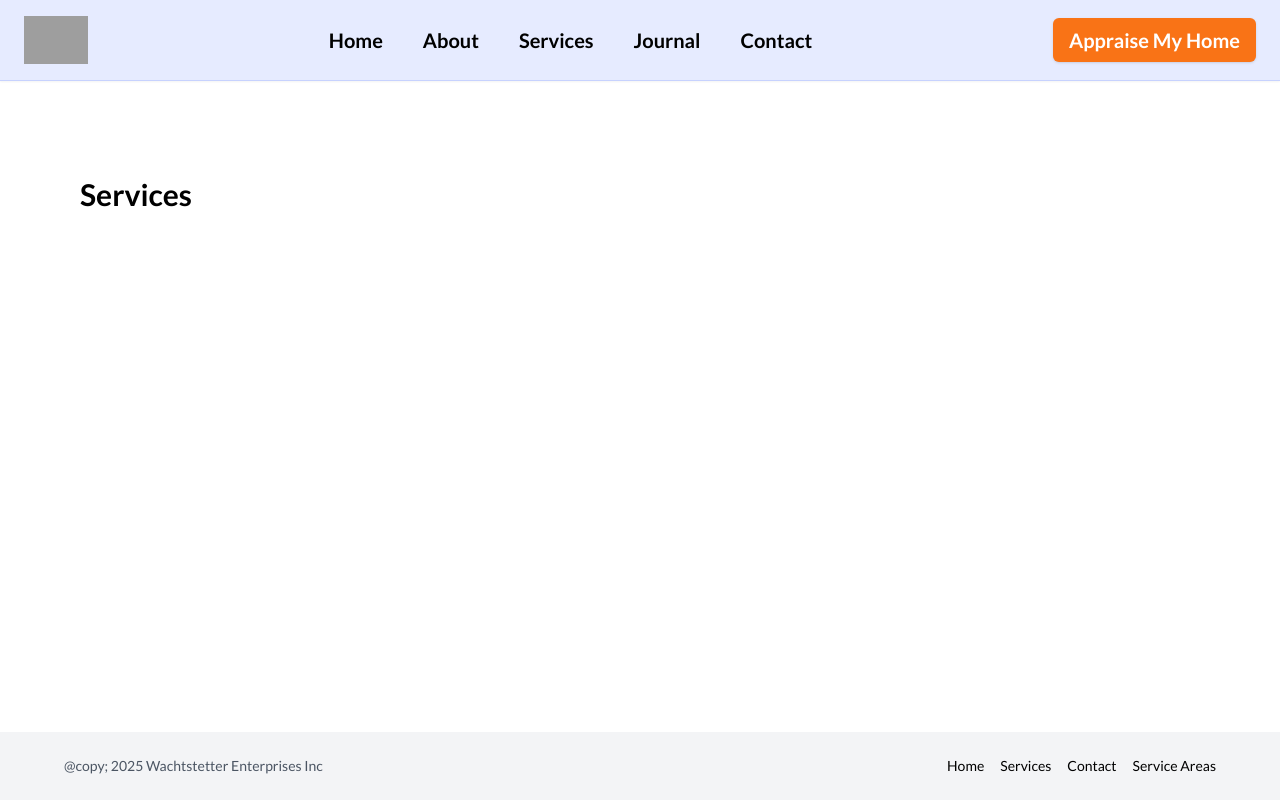
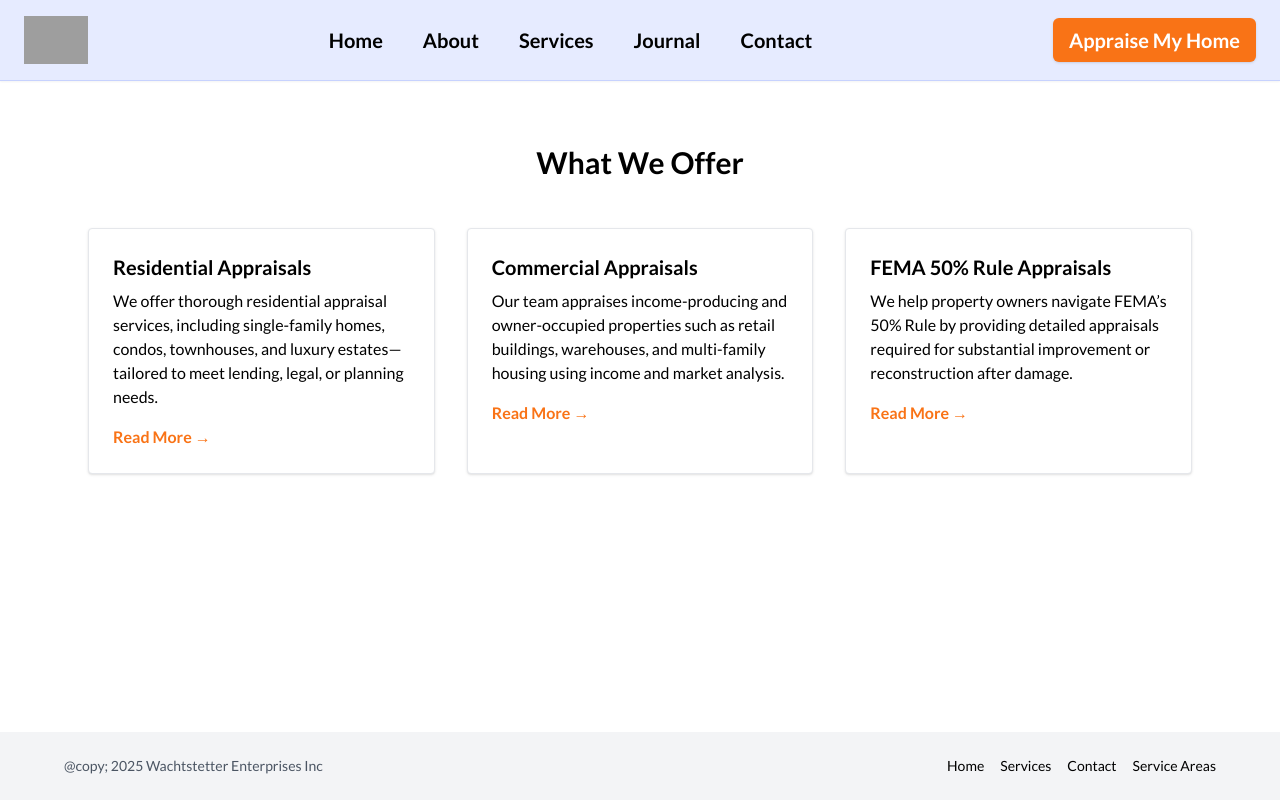
Before and after one commit to DaphneAcher/real-estate-appraisal, a React (Vite) app: page /services in a window 1280 px wide. Built offline with nearby package versions, Linux system fonts and the light colour scheme; grey boxes are pictures that could not be loaded.

Commit message:
serives skeleton

```diff
--- a/src/pages/Services.jsx
+++ b/src/pages/Services.jsx
@@ -1,7 +1,36 @@
 export default function Services() {
   return (
-    <div className="p-20">
-      <h1 className="text-3xl font-bold">Services</h1>
-    </div>
-  );
+    <>
+      <section className="py-12 px-6 max-w-6xl mx-auto">
+        <h2 className="text-3xl font-bold text-center mb-12">What We Offer</h2>
+        <div className="grid grid-cols-1 md:grid-cols-2 lg:grid-cols-3 gap-8">
+          {/* Card 1 */}
+          <div className="bg-white border p-6 rounded shadow">
+            <h3 className="text-xl font-bold mb-2">Residential Appraisals</h3>
+            <p className="text-base mb-4">We offer thorough residential appraisal services, including single-family homes, condos, townhouses, and luxury estates—tailored to meet lending, legal, or planning needs.
+</p>
+            <a href="#" className="text-orange-500 font-semibold hover:underline">Read More →</a>
+          </div>
+
+          {/* Card 2 */}
+          <div className="bg-white border p-6 rounded shadow">
+            <h3 className="text-xl font-bold mb-2">Commercial Appraisals</h3>
+            <p className="text-base mb-4">Our team appraises income-producing and owner-occupied properties such as retail buildings, warehouses, and multi-family housing using income and market analysis.
+</p>
+            <a href="#" className="text-orange-500 font-semibold hover:underline">Read More →</a>
+          </div>
+
+          {/* Card 3 */}
+          <div className="bg-white border p-6 rounded shadow">
+            <h3 className="text-xl font-bold mb-2">FEMA 50% Rule Appraisals</h3>
+            <p className="text-base mb-4">We help property owners navigate FEMA’s 50% Rule by providing detailed appraisals required for substantial improvement or reconstruction after damage.
+</p>
+            <a href="#" className="text-orange-500 font-semibold hover:underline">Read More →</a>
+          </div>
+
+        </div>
+      </section>
+
+    </>
+  )
 }
```
